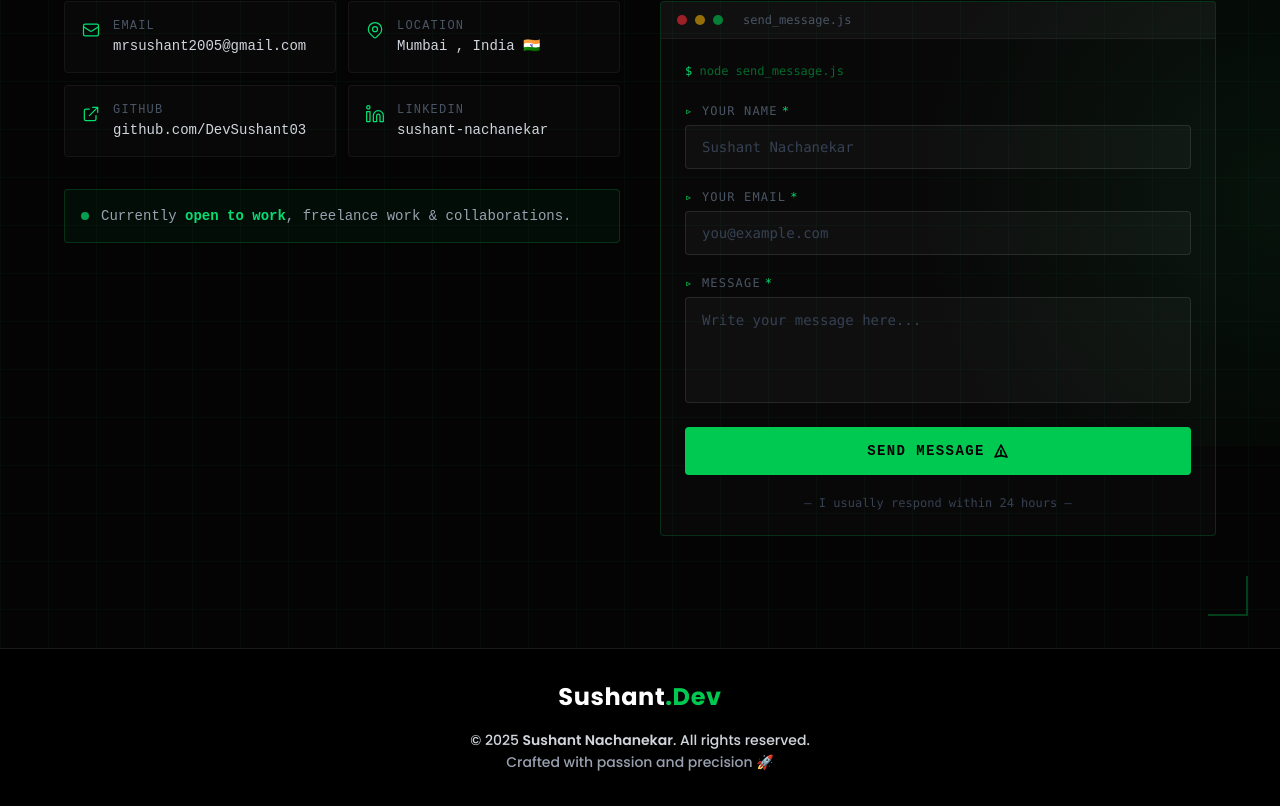
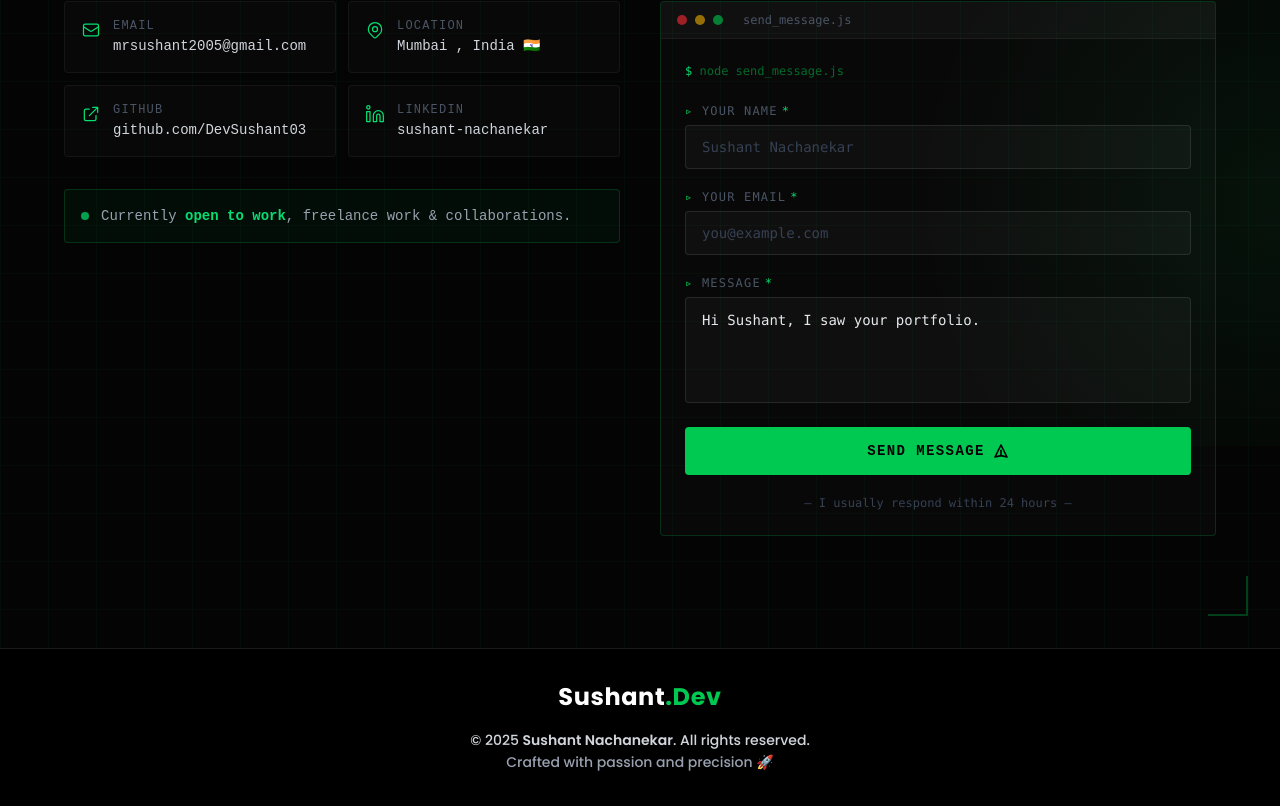
Before and after one commit to DevSushant03/Portfolio, a React (Vite) app: page / in a window 1280 px wide. Shown: the part 4067-4873 px from the top of the page. Built offline with nearby package versions, Linux system fonts and the light colour scheme.

Commit message:
feat:update textfield

```diff
--- a/src/pages/Contact.jsx
+++ b/src/pages/Contact.jsx
@@ -16,6 +16,7 @@ const Field = ({
   textarea,
   required,
 }) => {
+  const message = "Hi Sushant, I saw your portfolio.";
   const [focused, setFocused] = useState(false);
   const base = `w-full bg-white/[0.03] border rounded px-4 font-mono text-sm text-gray-200 placeholder-gray-700 outline-none transition-all duration-300 ${
     focused
@@ -33,6 +34,7 @@ const Field = ({
         <textarea
           name={name}
           rows={4}
+          value={message}
           placeholder={placeholder}
           required={required}
           onFocus={() => setFocused(true)}
```
